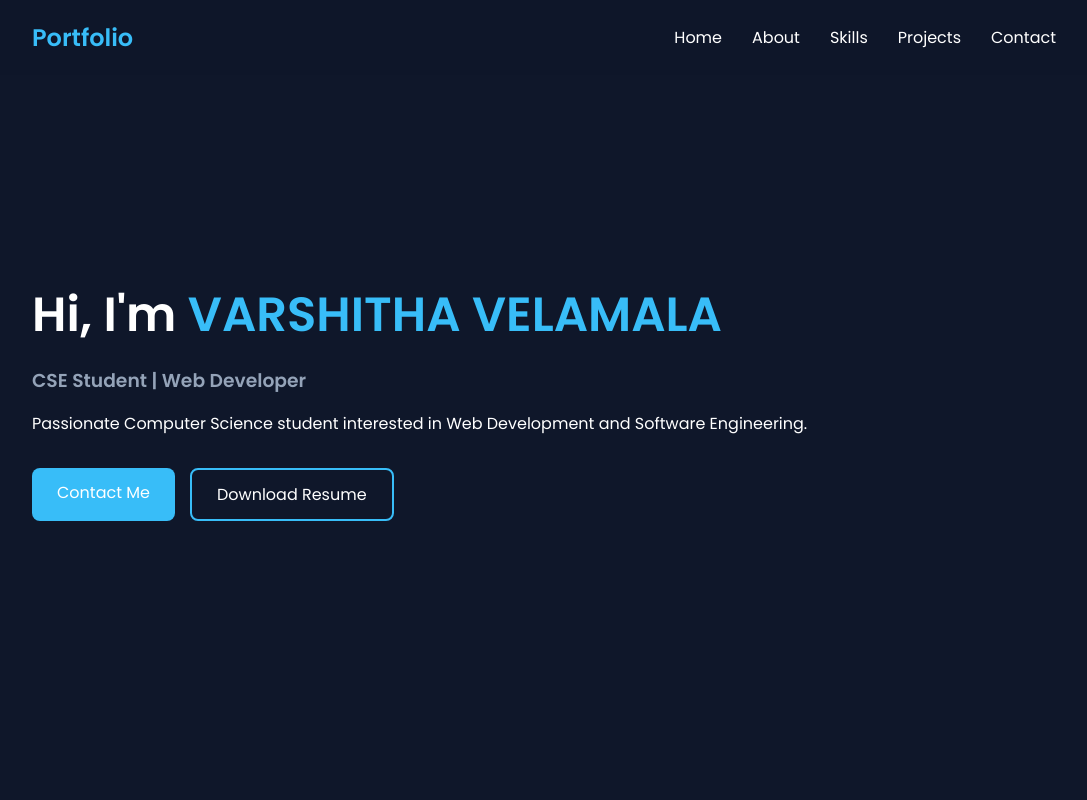
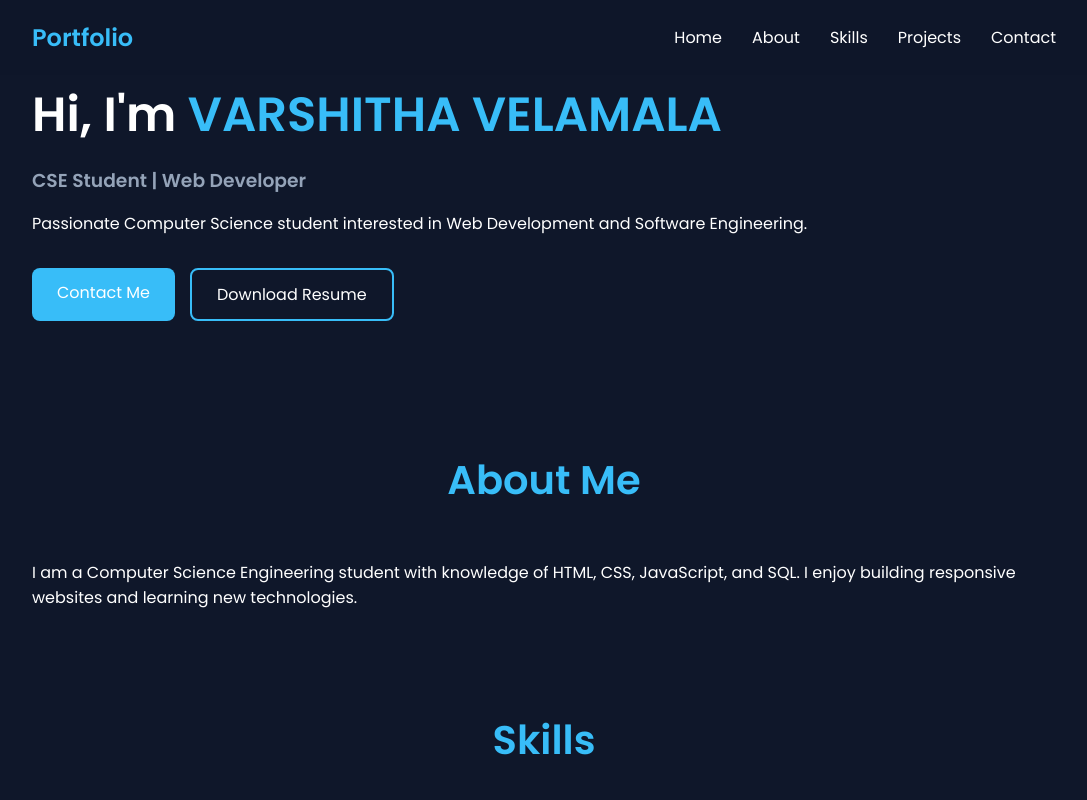
Before and after one commit to varshitha54/portfolio, a plain HTML site: page index.html in a window 1280 px wide. Shown: the top 800 px of the page, without its empty margins (96-1183 px from the left). Drawn offline with Linux system fonts and the light colour scheme.

Commit message:
Update style.css

```diff
--- a/style.css
+++ b/style.css
@@ -54,7 +54,7 @@ header{
 /* Hero */
 
 .hero{
-    min-height:100vh;
+    min-height:50vh;
     display:flex;
     justify-content:space-between;
     align-items:center;
@@ -111,7 +111,7 @@ header{
 /* Sections */
 
 .section{
-    padding:100px 10%;
+    padding:50px 10%;
 }
 
 .title{
```
